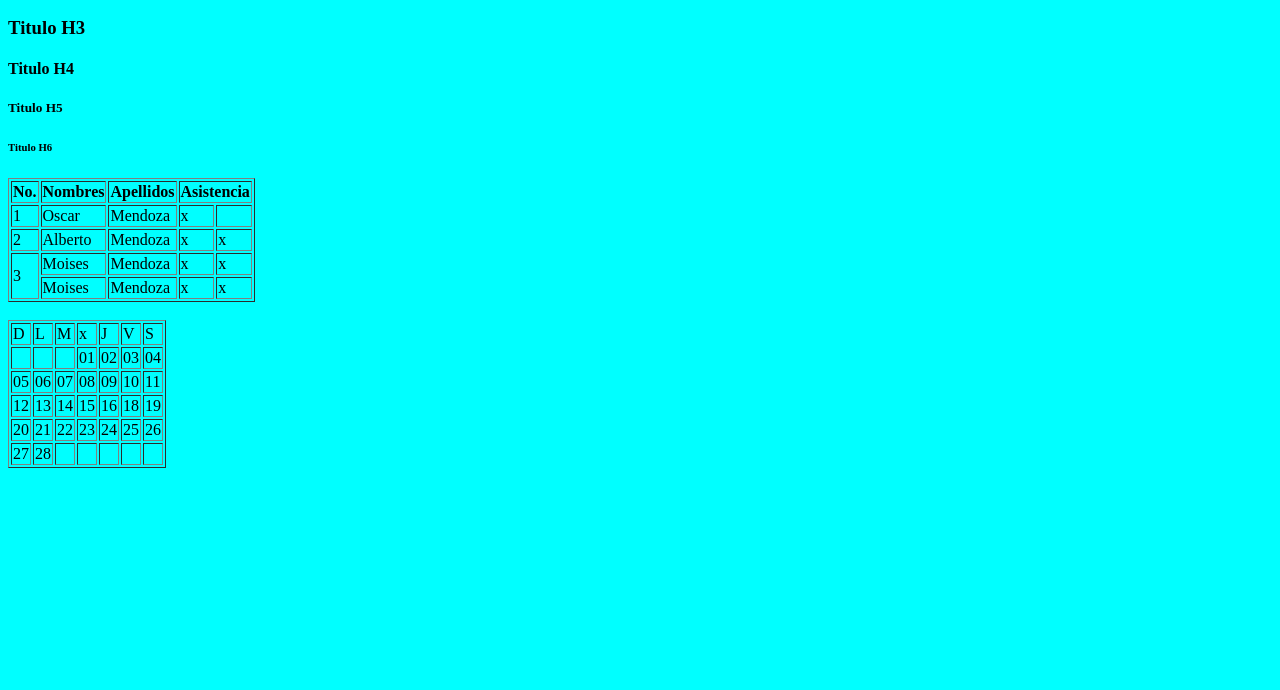
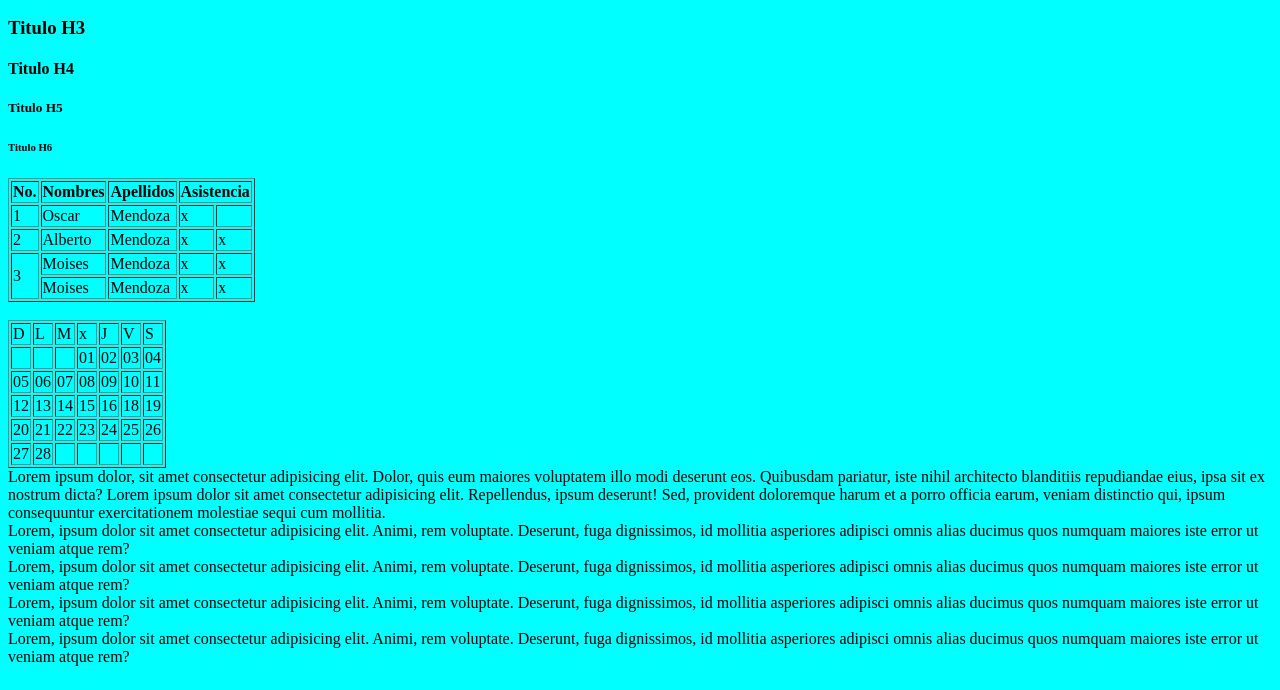
Before and after one commit to oscarPmendoza/uma-demo, a plain HTML site: page index.html in a window 1280 px wide. Shown: the part 110-800 px from the top of the page. Drawn offline with Linux system fonts and the light colour scheme.

Commit message:
cambios clase pasada

```diff
--- a/index.html
+++ b/index.html
@@ -131,5 +131,35 @@
 </tr>
 
      </Table>
+
+     <div class="container">
+      <dip claas="row"></dip>
+      <div class="col s6"></div>
+        Lorem ipsum dolor, sit amet consectetur adipisicing elit. Dolor, quis eum maiores voluptatem illo modi deserunt eos. Quibusdam pariatur, iste nihil architecto blanditiis repudiandae eius, ipsa sit ex nostrum dicta?
+        Lorem ipsum dolor sit amet consectetur adipisicing elit. Repellendus, ipsum deserunt! Sed, provident doloremque harum et a porro officia earum, veniam distinctio qui, ipsum consequuntur exercitationem molestiae sequi cum mollitia.
+
+        </div>
+        <script> src="https://code.jquery.com/jquery-3.6.3.js"</script>
+        <script> src="https://cndjs.cloudflare.com/ajax/libs/materialize/1.0.0/js/materialize.min.js"</script>
+     <div class="row">
+        <div class="col s3">
+          Lorem, ipsum dolor sit amet consectetur adipisicing elit. Animi, rem voluptate. Deserunt, fuga dignissimos, id mollitia asperiores adipisci omnis alias ducimus quos numquam maiores iste error ut veniam atque rem?
+        </div>
+        <div class="col s3">
+         Lorem, ipsum dolor sit amet consectetur adipisicing elit. Animi, rem voluptate. Deserunt, fuga dignissimos, id mollitia asperiores adipisci omnis alias ducimus quos numquam maiores iste error ut veniam atque rem?
+        </div>
+        <div class="col s3">
+        Lorem, ipsum dolor sit amet consectetur adipisicing elit. Animi, rem voluptate. Deserunt, fuga dignissimos, id mollitia asperiores adipisci omnis alias ducimus quos numquam maiores iste error ut veniam atque rem?
+        </div>
+        <div class="col s3">
+          Lorem, ipsum dolor sit amet consectetur adipisicing elit. Animi, rem voluptate. Deserunt, fuga dignissimos, id mollitia asperiores adipisci omnis alias ducimus quos numquam maiores iste error ut veniam atque rem?
+        </div>
+
+     </div>
+
 </body>
+
+
+
+
 </html>
```
